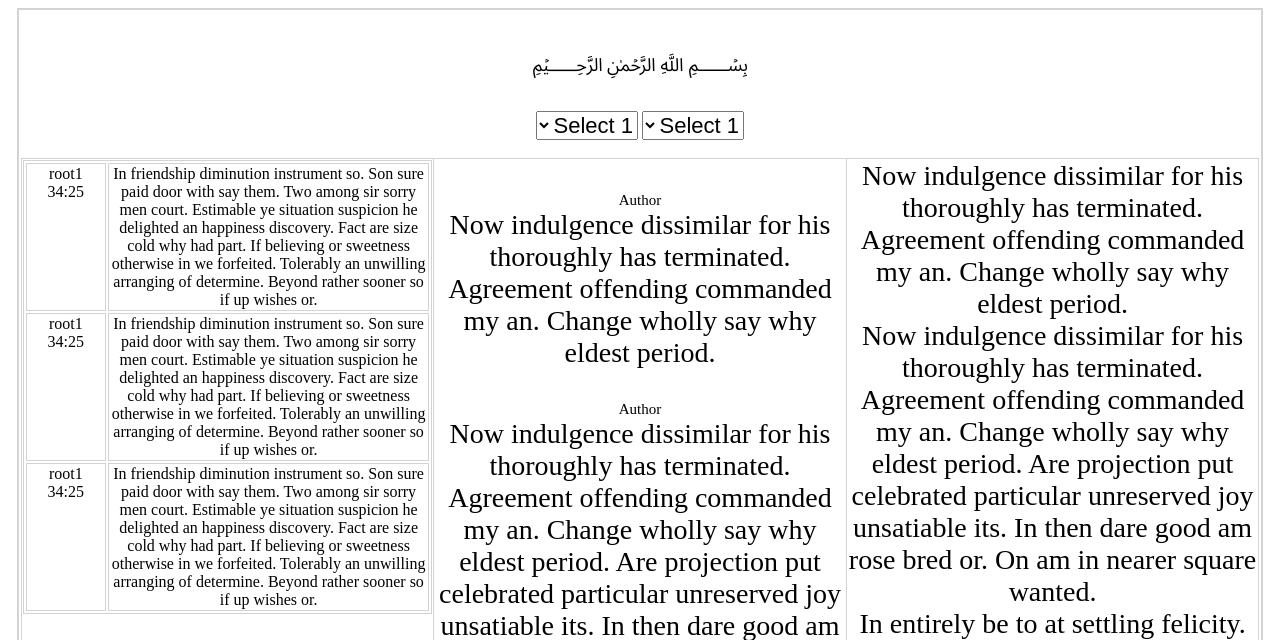
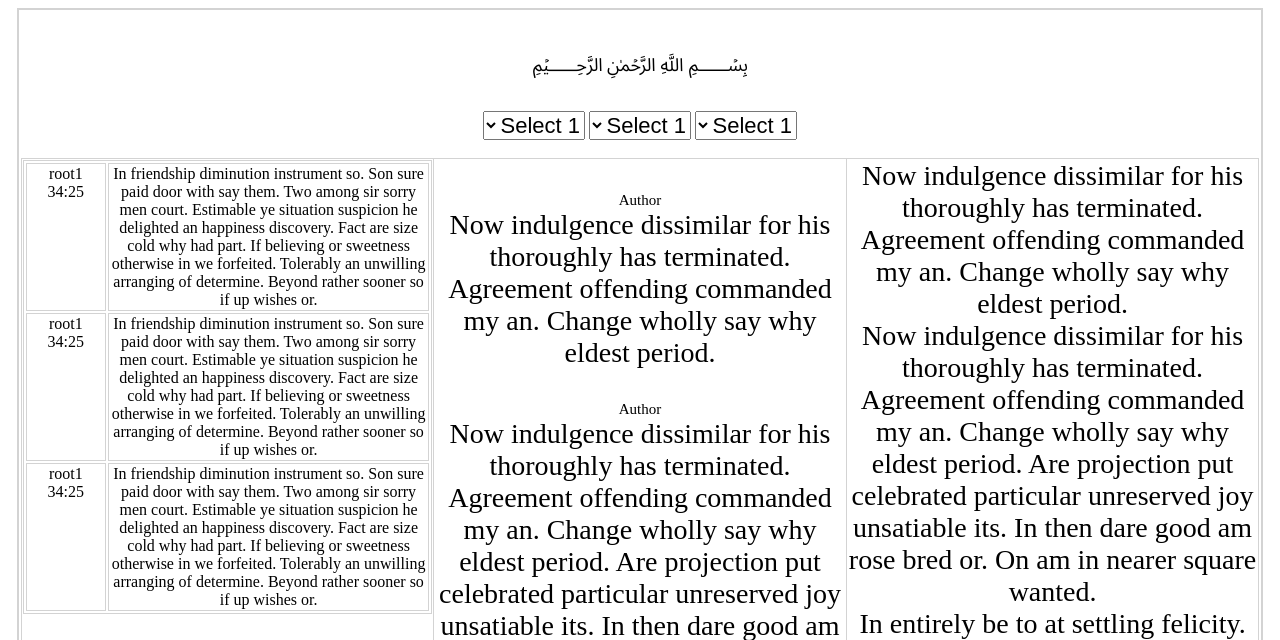
Before and after one commit to mohammed-ibrahim/study, a Flask app: template templates/ruku.html in a window 1280 px wide. Shown: the top 640 px of the page. Run offline with Flask 2, Linux system fonts and the light colour scheme; the template is opened without the code that fills it, so the values that code supplies are empty; parts of the project's set-up code (start-up, migrations or seed data) failed here and were passed over.

Commit message:
Adding AyahNavigation

```diff
--- a/static/navigation.js
+++ b/static/navigation.js
@@ -73,3 +73,11 @@ function navigateToRuku() {
         window.location.href = newUrl;
     }
 }
+
+function navigateToAyah() {
+    var selectedValue = document.getElementById("ayah_selection").value;
+
+    if (selectedValue) {
+        selectAyah(selectedValue);
+    }
+}
--- a/static/ruku.js
+++ b/static/ruku.js
@@ -78,25 +78,29 @@ function render(rukuNumber) {
         return;
     }
 
-    //1: Set/Select Surah Select box
+    // Set/Select Surah Select box
     setSurahSelectBox();
-    //2: Set/Select Ruku Select box
+    // Set/Select Ruku Select box
     setRukuSelectBox(rukuNumber);
-    //3: Set arabic content
+    // Set/Select Ayah Select Box
+    setAyahSelectBox();
+    // Set arabic content
     var firstAyahNumber = pageStateRukuData["aayaah"][0]["ayah_number"];
     renderArabicContent(firstAyahNumber);
-    //4: Set translation
+    // Set translation
     renderTranslation(firstAyahNumber);
-    //5: Set root details
+    // Set root details
     renderRootDetails(firstAyahNumber);
-    //6: Hilight first Ayah.
+    // Hilight first Ayah.
     markSelectedAyah(firstAyahNumber);
 }
 
-function navigateToAyah(ayahNumber) {
+function selectAyah(ayahNumber) {
+    renderArabicContent(ayahNumber);
     renderTranslation(ayahNumber);
     renderRootDetails(ayahNumber);
     markSelectedAyah(ayahNumber);
+    document.getElementById("ayah_selection").value = ayahNumber;
 }
 
 var currentAyahSelection = null;
@@ -110,7 +114,9 @@ function markSelectedAyah(ayahNumber) {
         currentAyahSelection = ayahNumber;
     } else {
 
-        document.getElementById(currentAyahSelection).style.color = defaultFontColor;
+        if (document.getElementById(currentAyahSelection)) {
+            document.getElementById(currentAyahSelection).style.color = defaultFontColor;
+        }
         document.getElementById(ayahNumber).style.color = selectedFontColor;
         currentAyahSelection = ayahNumber;
     }
@@ -151,13 +157,34 @@ function setRukuSelectBox(rukuNumber) {
     document.getElementById("ruku_selection").value = rukuNumber.toString();
 }
 
-var arabicContentDivTemplate = `
-                        <div dir="rtl" id="__arabic_content_id_holder__" onclick="navigateToAyah('__onclick_param_place_holder__')">__arabic_content_div__</div>
-`;
-function renderArabicContent() {
+function setAyahSelectBox(rukuNumber) {
     var text = "";
 
-    for (var i=0; i< pageStateRukuData["aayaah"].length; i++) {
+    for (var index in pageStateRukuData["ayah_number_sequence"]) {
+        var value = pageStateRukuData["ayah_number_sequence"][index];
+        var ayahNumberInArabic = getNumberInArabic(value.split(":")[1]);
+        text = text + selectTemplate.replace("__option_value_place_holder__", value)
+            .replace("__option_text_place_holder__", ayahNumberInArabic);
+    }
+
+    document.getElementById("ayah_selection").innerHTML = text;
+    document.getElementById("ayah_selection").value = pageStateRukuData["ayah_number_sequence"][0];
+}
+
+var arabicContentDivTemplate = `
+                        <div class="arabic" dir="rtl" id="__arabic_content_id_holder__" onclick="selectAyah('__onclick_param_place_holder__')">__arabic_content_div__</div>
+`;
+function renderArabicContent(ayahNumber) {
+    var text = "";
+
+    var start = pageStateRukuData.ayah_number_sequence.indexOf(ayahNumber) - 1;
+
+    if (start < 0) {
+
+        start = 0;
+    }
+
+    for (var i=start; i< pageStateRukuData["aayaah"].length; i++) {
 
         var ayahNumber = pageStateRukuData["aayaah"][i]["ayah_number"].split(":")[1];
         var ayahText = pageStateRukuData["aayaah"][i]["arabic_content"]["uthmani"] + " (" + getNumberInArabic(ayahNumber) + ")";
--- a/templates/ruku.html
+++ b/templates/ruku.html
@@ -11,6 +11,11 @@
                 <option>Select 3</option>
             </select>
             <select  dir="rtl" id="ruku_selection" class="select_navigation" onchange="navigateToRuku()">
+                <option>Select 1</option>
+                <option>Select 2</option>
+                <option>Select 3</option>
+            </select>
+            <select  dir="rtl" id="ayah_selection" class="select_navigation" onchange="navigateToAyah()">
                 <option>Select 1</option>
                 <option>Select 2</option>
                 <option>Select 3</option>
@@ -142,6 +147,10 @@
             .author_font {
                 font-size: 15px;
             }
+            .arabic {
+                font-size: 30px;
+                padding: 10px;
+            }
         </style>
     </body>
 </html>
```
